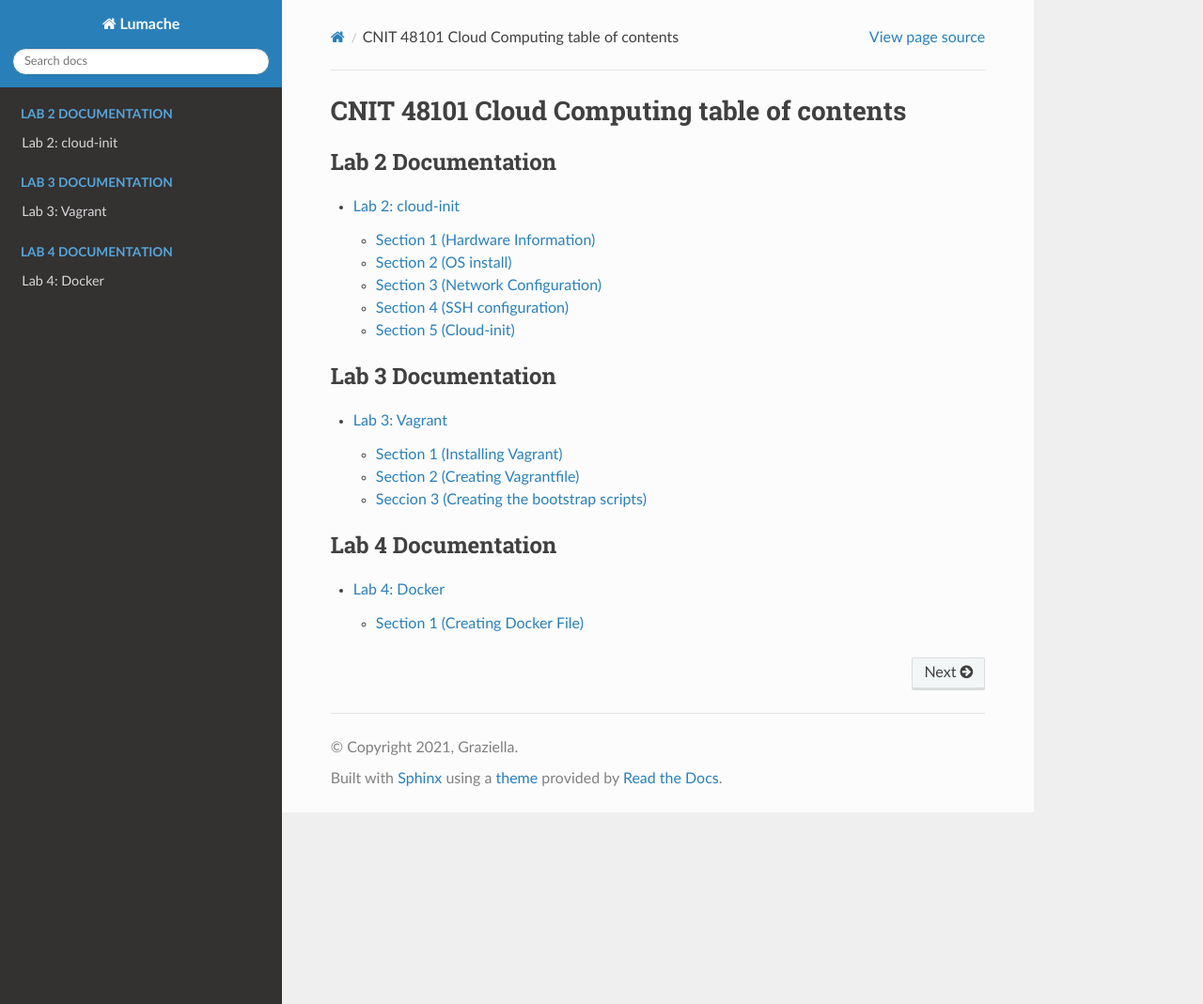
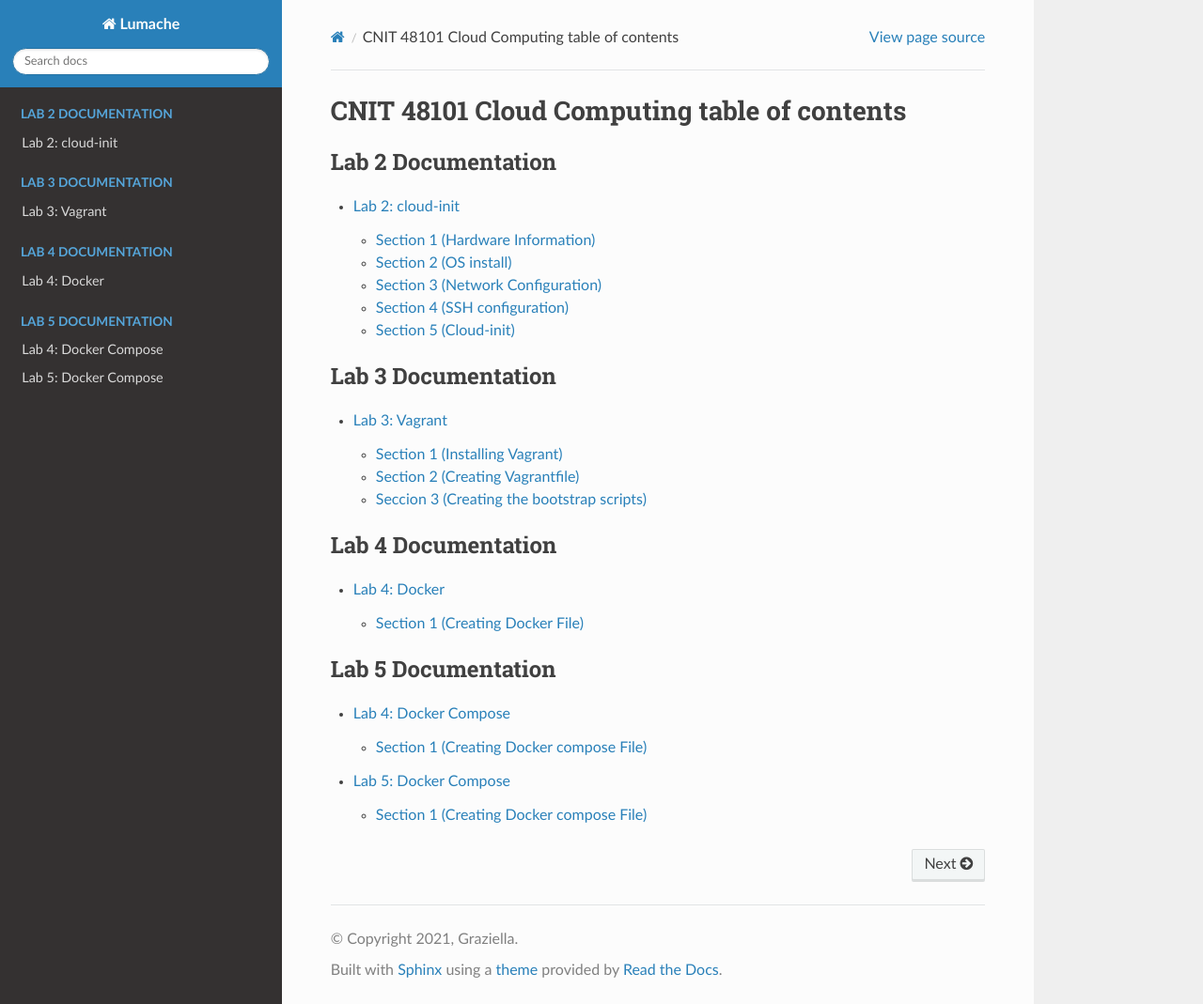
Before and after one commit to Hexadual/CNIT48101, a Sphinx documentation site: the page built from docs/source/index.rst, in a window 1280 px wide and 1069 px high. Shown: the whole window at 94% size. Built offline with Sphinx 7.4.7 and the Read the Docs theme 3.1.0, drawn with Linux system fonts in a browser that asks for light colours.

Commit message:
added new files to index

```diff
--- a/docs/source/index.rst
+++ b/docs/source/index.rst
@@ -21,3 +21,10 @@ CNIT 48101 Cloud Computing table of contents
    :caption: Lab 4 Documentation
 
    /lab4
+
+.. toctree::
+   :maxdepth: 2
+   :caption: Lab 5 Documentation
+
+   /lab5PT1
+   /lab5PT2
```
